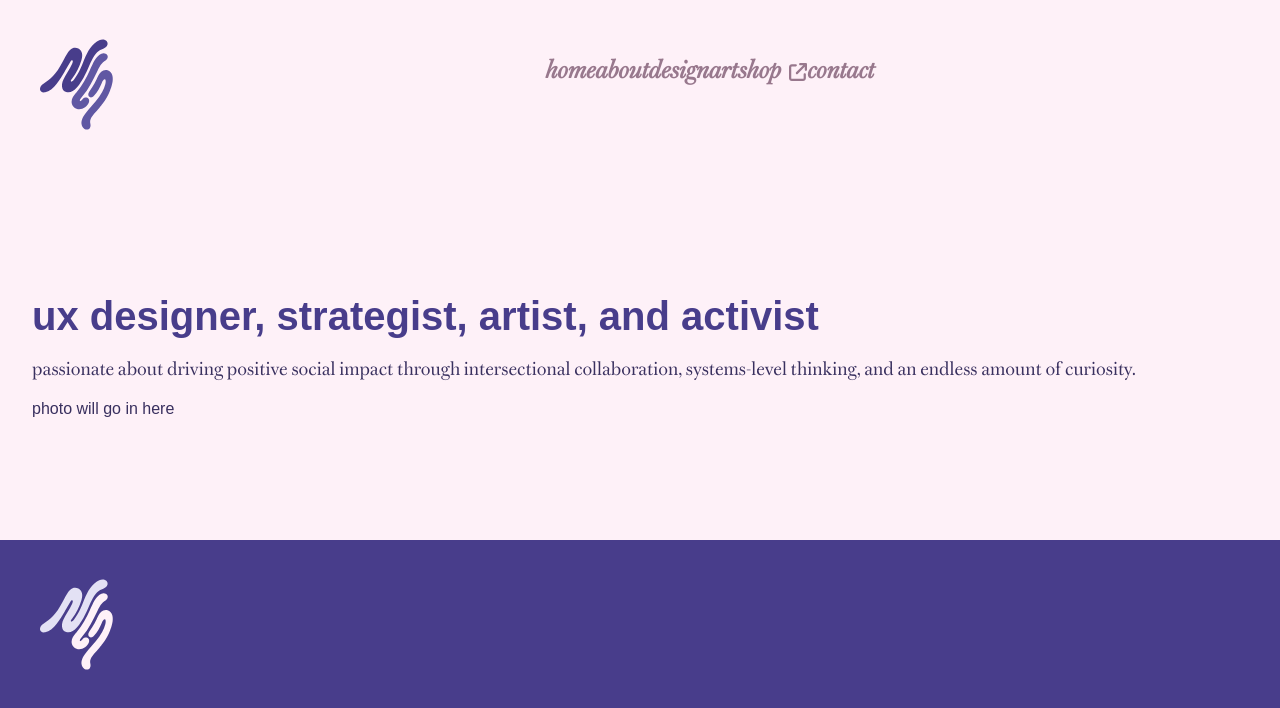
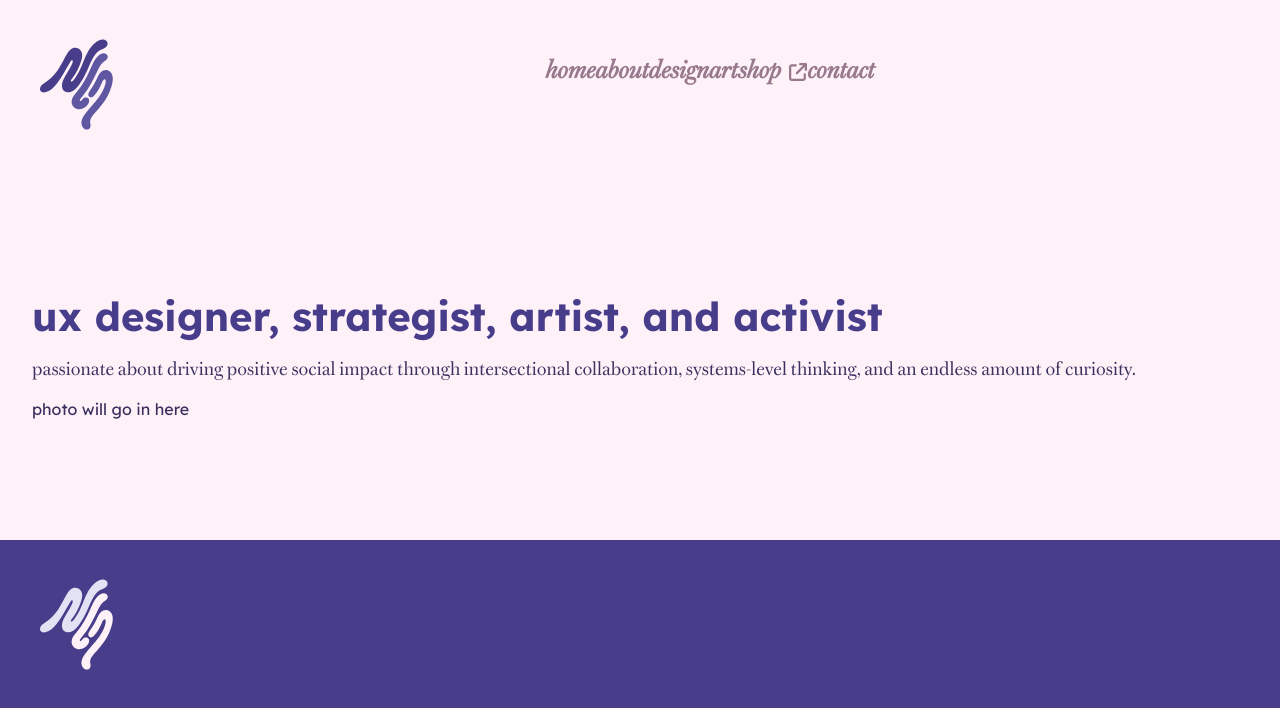
Before and after one commit to itsngansense/ngansequitur, a Next.js app: page / in a window 1280 px wide. Shown: the top 708 px of the page. Built offline with nearby package versions, Linux system fonts and the light colour scheme; a web font is replaced by a local one.

Commit message:
fixed image routes

```diff
--- a/src/app/design/projects.json
+++ b/src/app/design/projects.json
@@ -2,7 +2,7 @@
   {
     "id": 1,
     "title": "acc riverbat clinic",
-    "cover": "/public/images/design/riverbat-health-clinic/design-process.png",
+    "cover": "/images/acc/acc-district-logo.png",
     "slug": "design/riverbat-health-clinic",
     "excerpt": "tagline for first project",
     "alt": "thumbnail of first project"
@@ -10,7 +10,7 @@
   {
     "id": 2,
     "title": "care connext",
-    "cover": "/public/images/design/riverbat-health-clinic/design-process.png",
+    "cover": "/images/acc/acc-district-logo.png",
     "slug": "design/care-connext",
     "excerpt": "tagline for second project",
     "alt": "thumbnail of first project"
--- a/src/app/layout.tsx
+++ b/src/app/layout.tsx
@@ -1,11 +1,13 @@
 // default layout, equivalent to page
 
 import type { Metadata } from 'next'
-import '@/styles/global.scss'
 import HeaderNav from '@/components/HeaderNav'
 import Footer from '@/components/Footer'
+import {Lexend_Deca} from 'next/font/google'
 import { config } from '@fortawesome/fontawesome-svg-core'
 import '@fortawesome/fontawesome-svg-core/styles.css'
+import '@/styles/global.scss'
+
 config.autoAddCss = false
 
 export const metadata: Metadata = {
@@ -13,16 +15,25 @@ export const metadata: Metadata = {
   description: 'Ngan Hoang: Visual Artist + UX Designer',
 }
 
+const lexendDeca = Lexend_Deca({
+  display: 'swap',
+  subsets: [ 'latin' ],
+  weight: [ '300', '400', '600', '700', '900'],
+  variable: '--font-lexend-deca',
+});
+
 export default function RootLayout({
   children,
 }: {
   children: React.ReactNode
 }) {
   return (
-    <html lang="en">
+    <html lang="en" className={`${lexendDeca.variable}`}>
       <body>
         <HeaderNav />
-          <main>{children}</main>
+          <main>
+            {children}
+          </main>
         <Footer />
       </body>
     </html>
--- a/src/styles/_variables.scss
+++ b/src/styles/_variables.scss
@@ -30,8 +30,10 @@ $color-text: $purple-100;
 
 /* typography */
 
-$text-primary: 'forma-djr-text', sans-serif;
+$text-primary: var(--font-lexend-deca), sans-serif;
 $text-secondary: 'Warbler Variable Web', Georgia, serif;
+
+
 
 /* spacing */
 
```
Also changed, not shown: src/app/design/page.tsx (+7 -2 lines), src/app/design/riverbat-health-clinic/page.tsx (+4 -5 lines).
